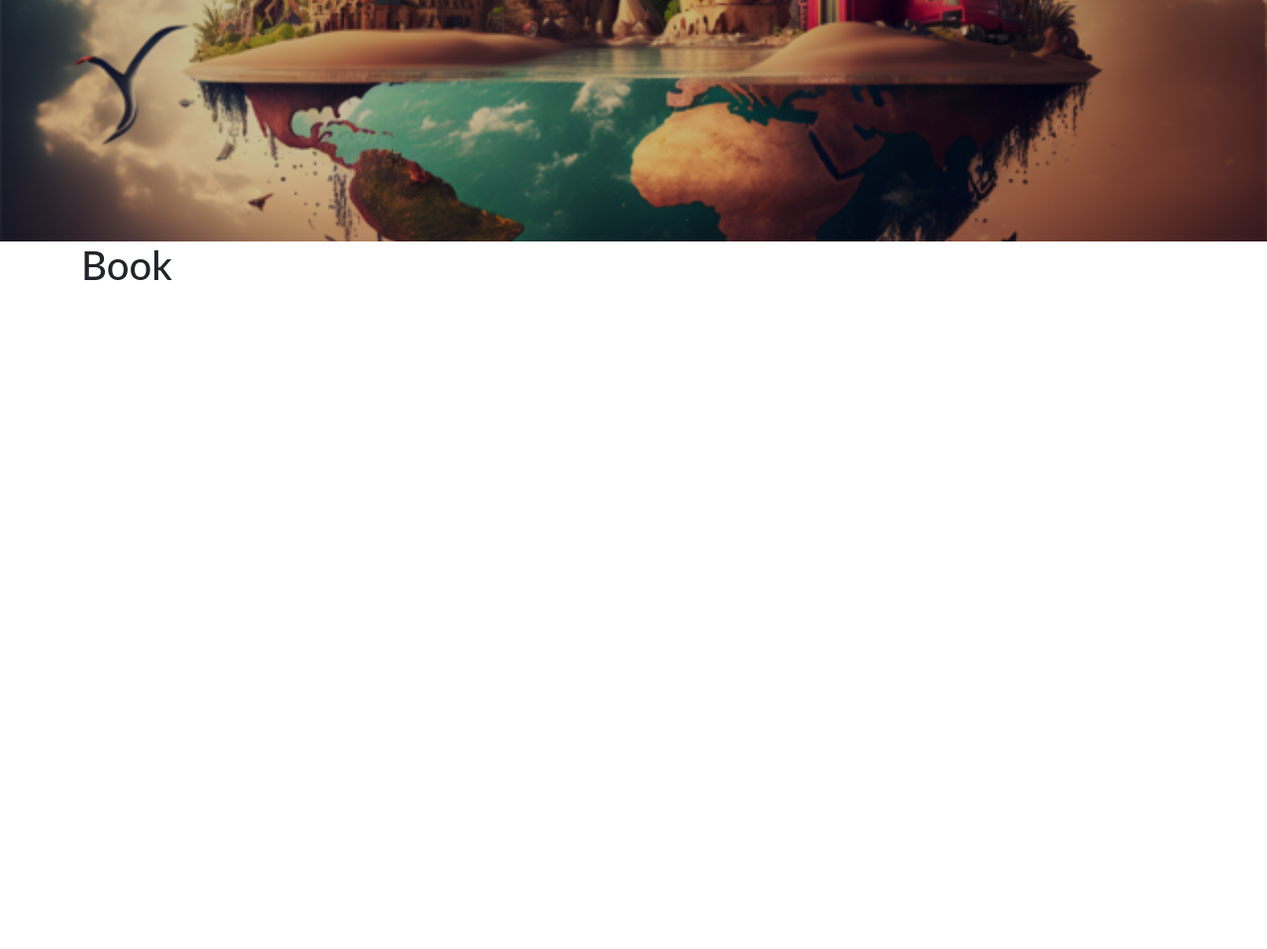
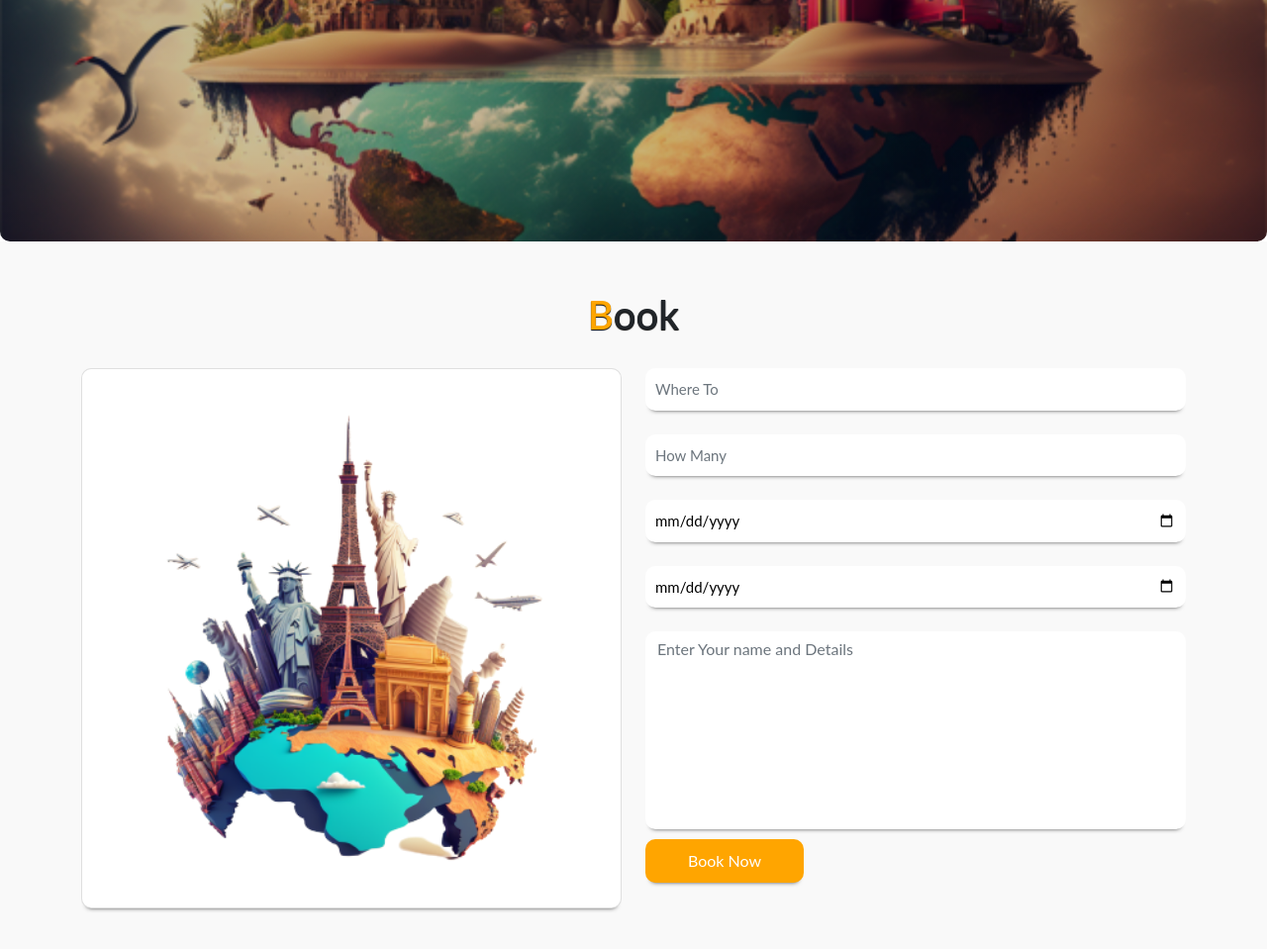
Before and after one commit to nginyo/Travel-Website, a plain HTML site: page index.html in a window 1280 px wide. Shown: the part 561-1520 px from the top of the page at 99% size. Before the commit the page ends 861 px from the top, so only its background shows below. Drawn offline with nearby package versions, Linux system fonts and the light colour scheme.

Commit message:
Second commit

```diff
--- a/index.html
+++ b/index.html
@@ -93,7 +93,26 @@
                 <div class="main-text">
                     <h1><span>B</span>ook</h1>
                 </div>
-            </div>
+                <div class="row">
+
+                    <div class="col-md-6 py-3 py-md-0">
+                        <div class="card  ">
+                            <img src="./images/book-img.png" alt="">
+                        </div>
+                    </div>
+
+                    <div class="col-md-6 py-3 py-md-0">
+                        <form action="#">
+                            <input type="text" class="form-control" placeholder="Where To" required><br>
+                            <input type="text" class="form-control" placeholder="How Many" required><br>
+                            <input type="date" class="form-control" placeholder="Arrivals" required><br>
+                            <input type="date" class="form-control" placeholder="Leaving " required><br>
+                            <textarea class="form-control" rows="5" name="text"
+                                placeholder="Enter Your name and Details"></textarea>
+                            <input type="submit" value="Book Now" class="submit" required>
+                        </form>
+                    </div>
+                </div>
         </section>
         <!-- Section Book End -->
 
--- a/style.css
+++ b/style.css
@@ -54,6 +54,7 @@ background: #f9f9f9;
     background-image:linear-gradient(rgba(0,0,0,0.3),rgba(0,0,0,0.2)), url(./images/background\ img.png);
     background-repeat: no-repeat;
     background-size: cover;
+    border-radius: 10px;
 }
 .home .content{
     text-align: center;
@@ -130,3 +131,52 @@ background: #f9f9f9;
     }
 }
 /*Home section End*/
+/* Section Book Start */
+.book{
+    background: #f9f9f9 ;
+    padding: 50px
+}
+.main-text h1{
+    text-align: center;
+    text-shadow: 0px 1px 1px black;
+    font-weight:600;
+}
+.main-text h1 span{
+ color: #ffa500;
+}
+.book .card{
+    border-radius: 10px;
+    box-shadow:0px 5px 5px -6px black;
+}
+.book .row{
+    margin-top: 30px;
+}
+.book form input{
+    padding: 10px;
+    color: black;
+    border: none;
+    outline: none;
+    font-size: 15px;
+    border-radius: 10px;
+    box-shadow: 0px 5px 5px -6px black;
+}
+.book form textarea{
+    border: none;
+    border-radius: 10px;
+    resize: none;
+    box-shadow: 0px 5px 5px -6px black;
+    height: 200px;
+}
+.book .submit{
+    width: 160px;
+    font-size:16px;
+    font-weight:550px;
+    background:#ffa500;
+    color: white;
+    margin-top : 10px;
+    transition: 0.5s;
+}
+.book .submit:hover{
+    width: 170px;
+}
+/* Section Book End */
```
